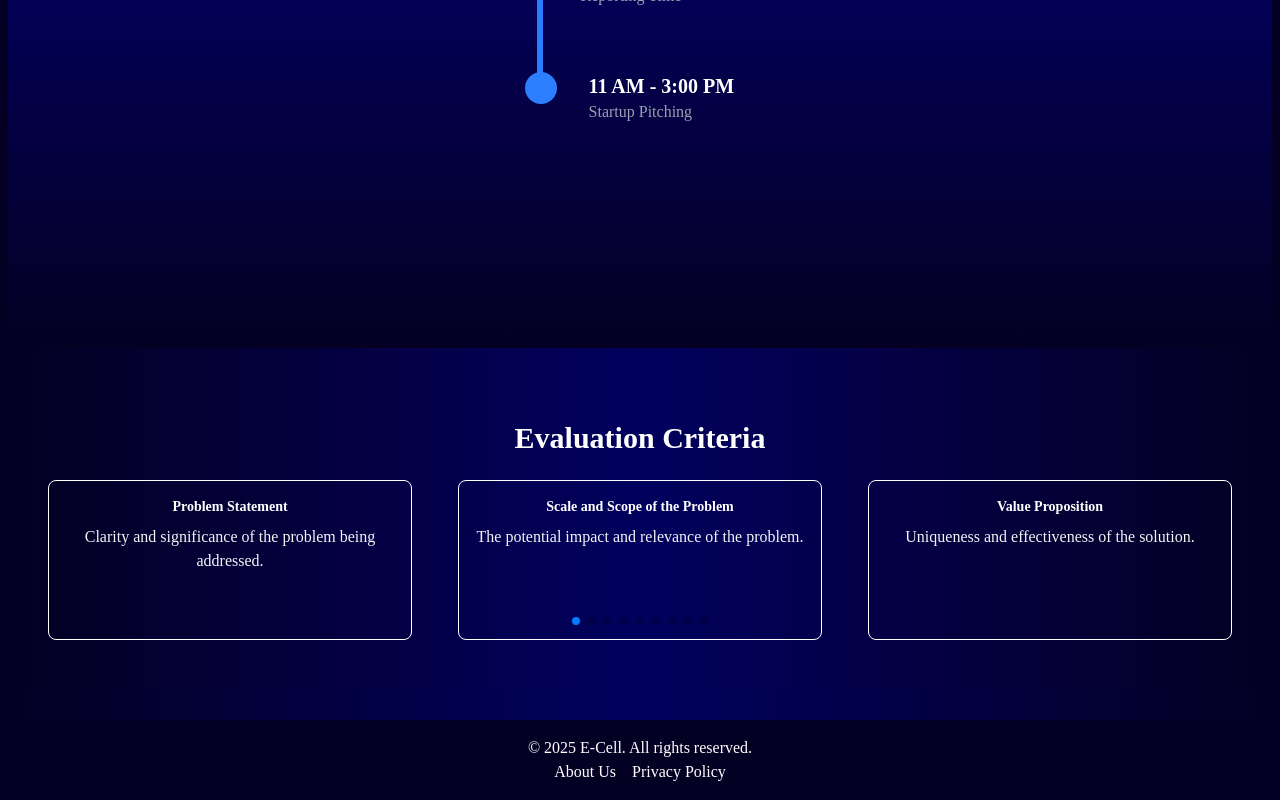
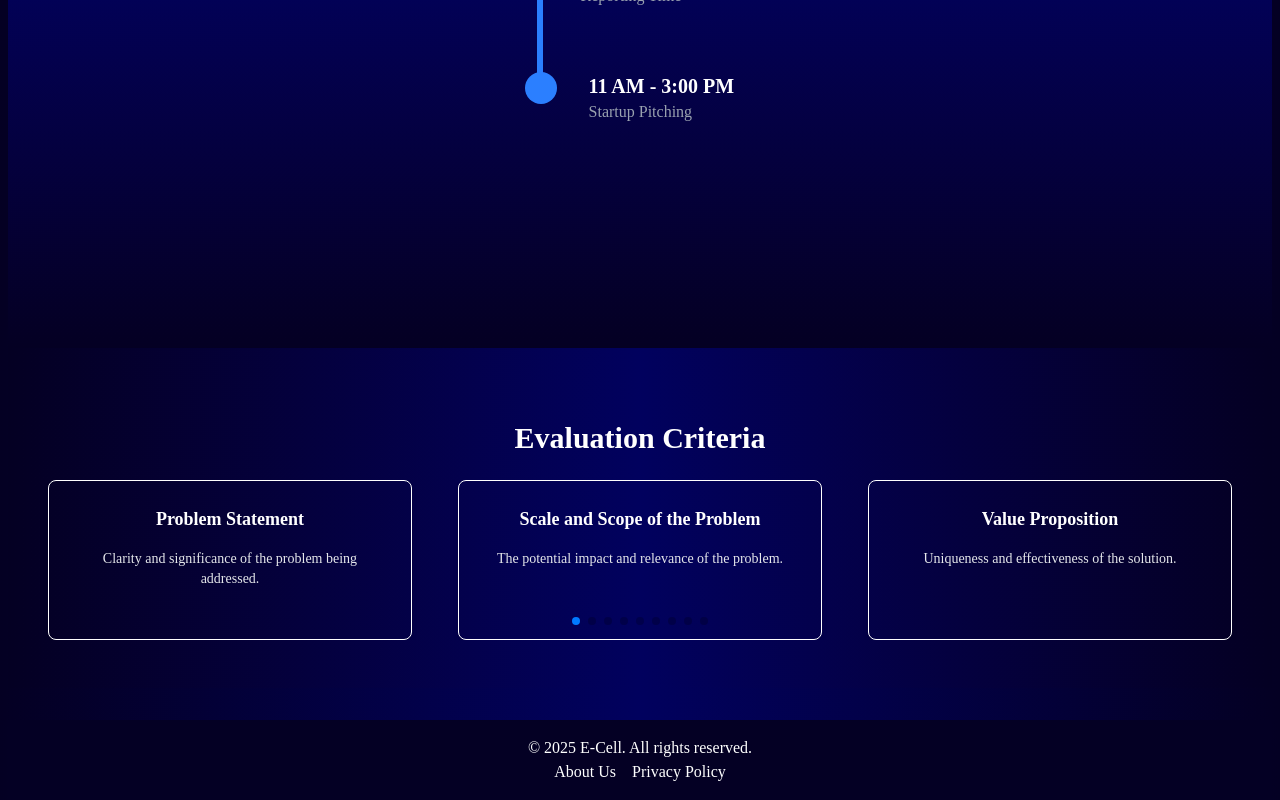
Before and after one commit to 2005pavitra/Event-Page, a React (Vite) app: page /eventdetails in a window 1280 px wide. Shown: the part 1545-2345 px from the top of the page. Built offline with nearby package versions, Linux system fonts and the light colour scheme.

Commit message:
Update EventDetails.jsx

```diff
--- a/src/EventDetails.jsx
+++ b/src/EventDetails.jsx
@@ -184,11 +184,11 @@ const EventDetails = () => {
         >
           {slidesData.map((slide) => (
             <SwiperSlide key={slide.id} className="px-2">
-              <div className="slide-content text-center p-4 border h-40 rounded-lg shadow-md hover:border-blue-300 transition-all duration-300">
-                <h2 className="text-sm font-bold mb-2 truncate">
+              <div className="slide-content text-center p-6 border h-40 rounded-lg shadow-md hover:border-blue-300 transition-all duration-300">
+                <h2 className="text-lg font-extrabold text-white mb-4">
                   {slide.title}
                 </h2>
-                <p className="text-gray-100 text-2sm">{slide.description}</p>
+                <p className="text-sm text-gray-200">{slide.description}</p>
               </div>
             </SwiperSlide>
           ))}
```
